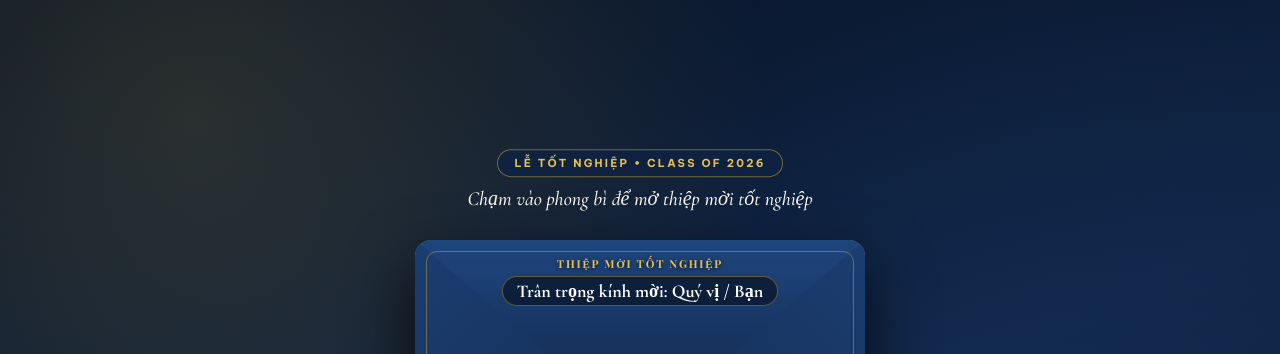
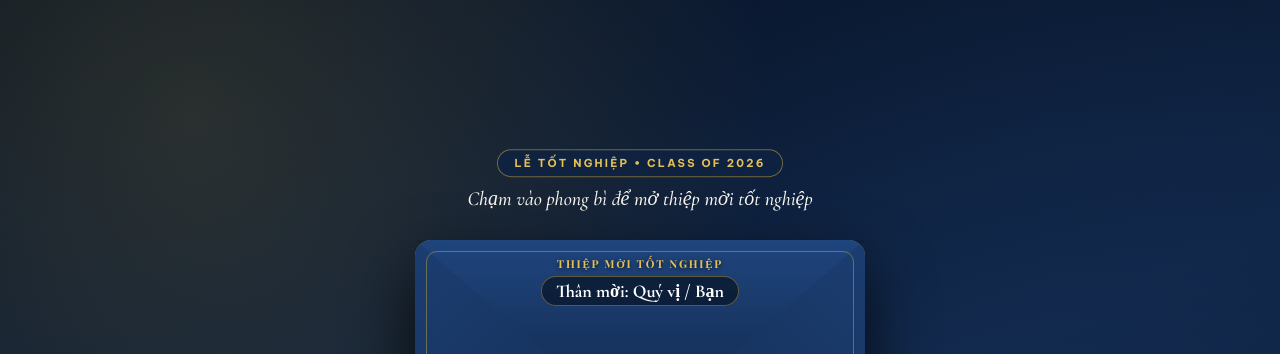
Before and after one commit to nguyenthiphuongthuy620-hub/thiep-tot-nghiep-2026, a plain HTML site: page index.html in a window 1280 px wide. Shown: the top 354 px of the page. Drawn offline with nearby package versions, Linux system fonts and the light colour scheme; no server answers; a web font is replaced by a local one.

Commit message:
Update invitation text for consistency

```diff
--- a/index.html
+++ b/index.html
@@ -1041,7 +1041,7 @@
 
                 <div class="envelope-recipient-header">
                     <div class="envelope-recipient-title">Thiệp Mời Tốt Nghiệp</div>
-                    <div class="envelope-recipient-pill">Trân trọng kính mời: <span id="env-guest-name">Quý vị / Bạn</span></div>
+                    <div class="envelope-recipient-pill">Thân mời: <span id="env-guest-name">Quý vị / Bạn</span></div>
                 </div>
 
                 <!-- Tấm thiệp bên trong lộ ra khi lật nắp -->
@@ -1122,9 +1122,9 @@
                 </div>
 
                 <p class="guest-greeting-line">
-                    Trân trọng kính mời
+                    Thân mời
                     <span id="card-guest-name" class="guest-name-chip">Quý vị / Bạn</span><br>
-                    đến chung vui cùng tân cử nhân
+                    đến dự lễ cùng
                 </p>
 
                 <div id="card-graduate" class="graduate-name-display">
@@ -1158,7 +1158,7 @@
 
                 <div class="degree-box">
                     <div id="card-degree" class="degree-name">CỬ NHÂN ĐẠI HỌC CÔNG NGHIỆP TP.HCM (IUH)</div>
-                    <div id="card-note" class="closing-note">Sự hiện diện và lời chúc của bạn là niềm vui lớn đối với Phương Thuỳ!</div>
+                    <div id="card-note" class="closing-note">Sự hiện diện và lời chúc của bạn là niềm vui lớn đối với mình!</div>
                 </div>
 
                 <div class="action-row">
@@ -1419,7 +1419,7 @@
             time: "10:00 – 12:30",
             venue: "12 Nguyễn Văn Bảo, Phường 4, Quận Gò Vấp, TP. Hồ Chí Minh",
             degree: "CỬ NHÂN ĐẠI HỌC CÔNG NGHIỆP TP.HCM (IUH)",
-            note: "Sự hiện diện và lời chúc của bạn là niềm vui lớn đối với Phương Thuỳ!"
+            note: "Sự hiện diện và lời chúc của bạn là niềm vui lớn đối với mình!"
         };
 
         let cardData = { ...DEFAULT_CARD_DATA };
```
